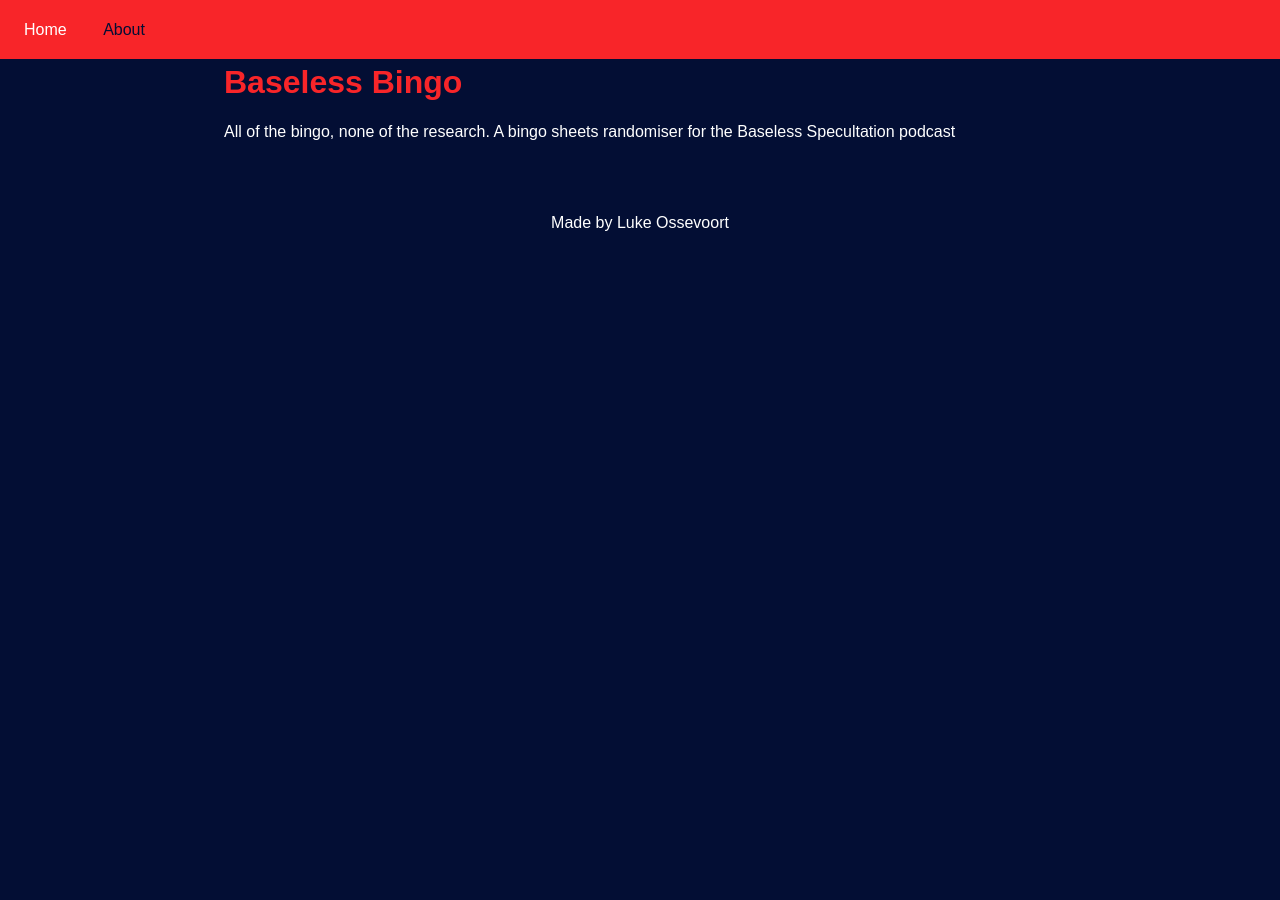
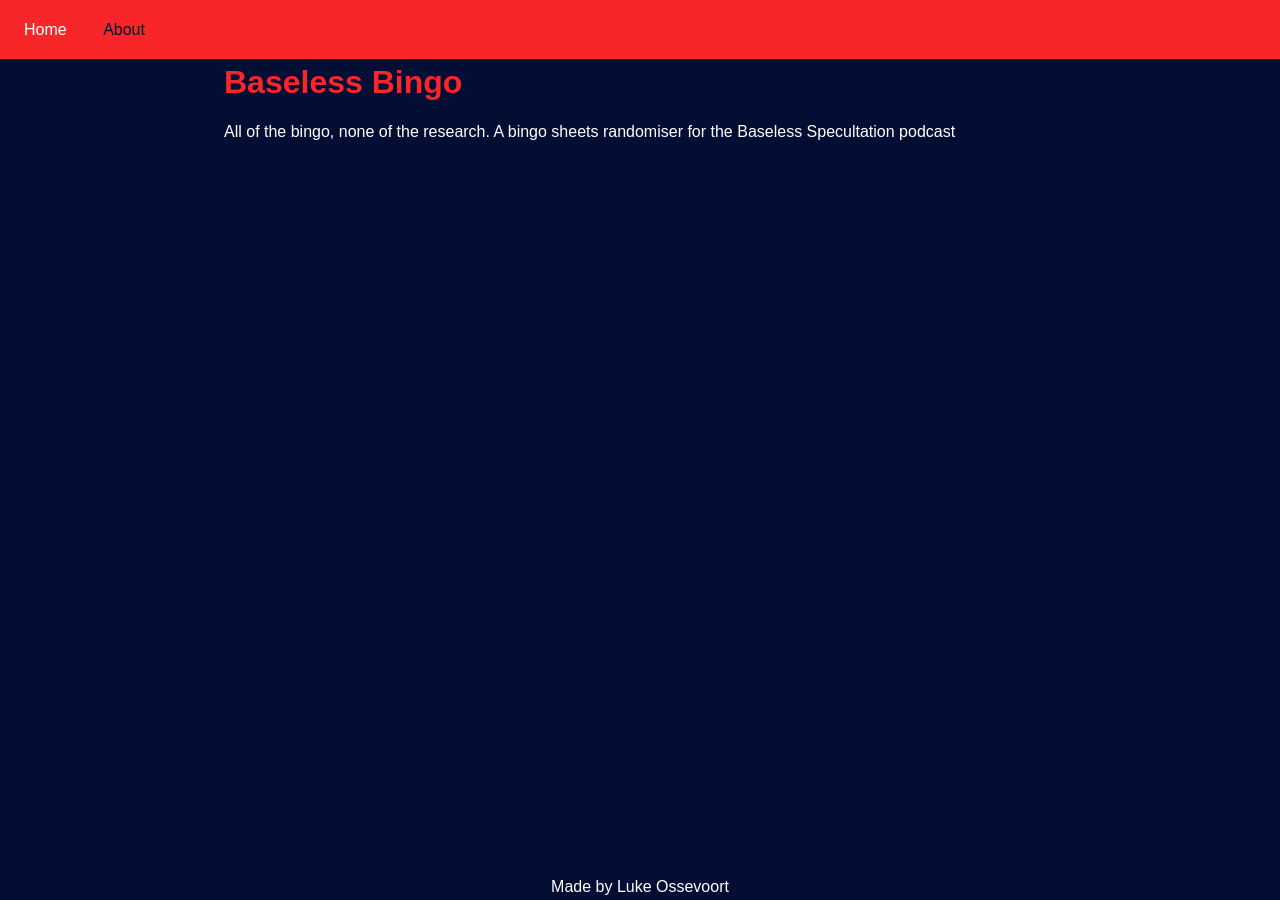
Before and after one commit to Sumblefore/baseless.bingo, a Jekyll site: the page built from src/index.markdown, in a window 1280 px wide. Built offline with Jekyll 4.4.1, drawn with Linux system fonts in a browser that asks for light colours; nearby versions of some CDN libraries.

Commit message:
Made footer fixed

```diff
--- a/src/_sass/default.scss
+++ b/src/_sass/default.scss
@@ -52,6 +52,13 @@ label a {
 
 .is-center {
     text-align: center;
+}
+
+.footer {
+    position: fixed;
+    left: 0;
+    bottom: 0;
+    width: 100%;
 }
 
 
```
